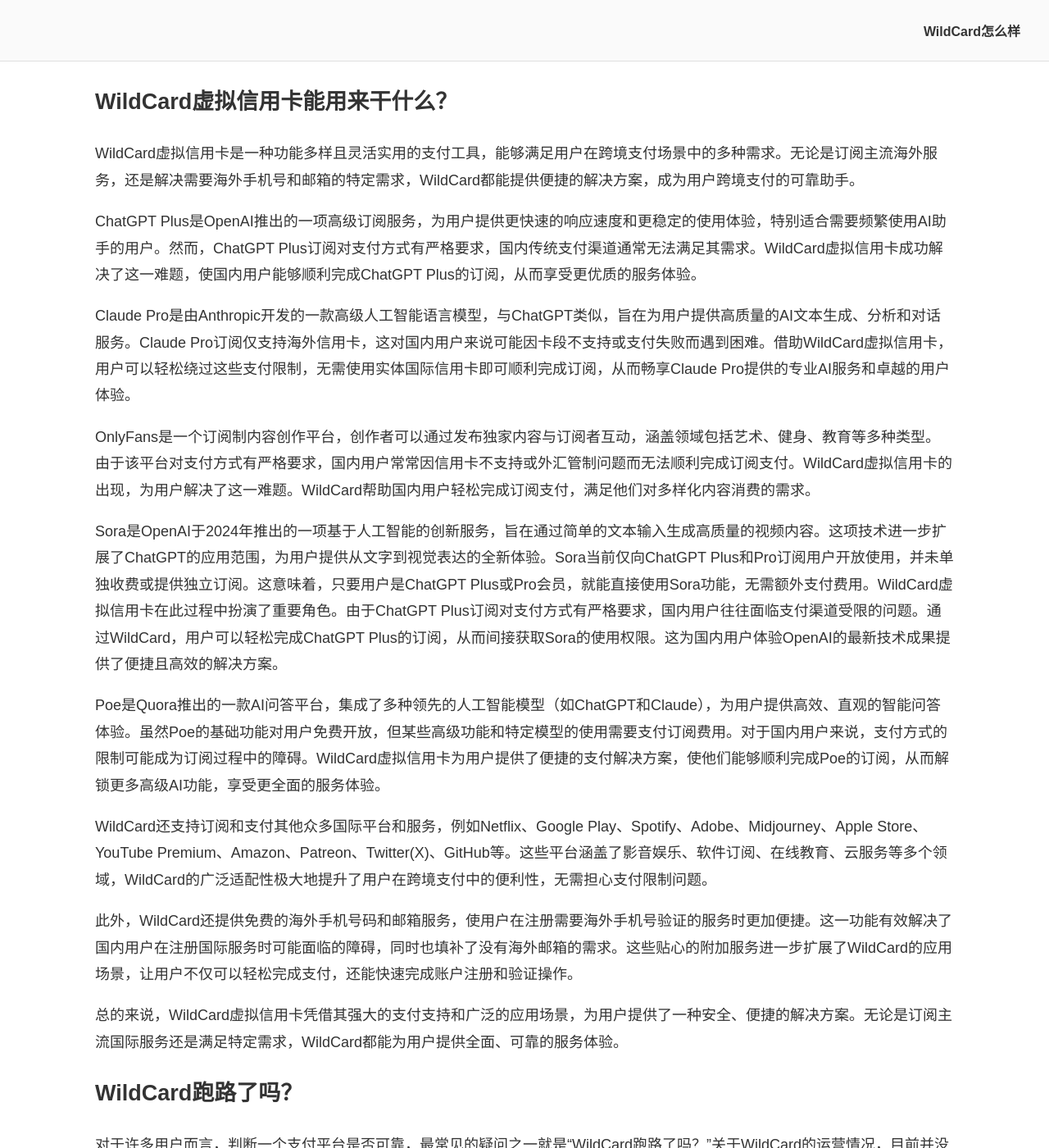
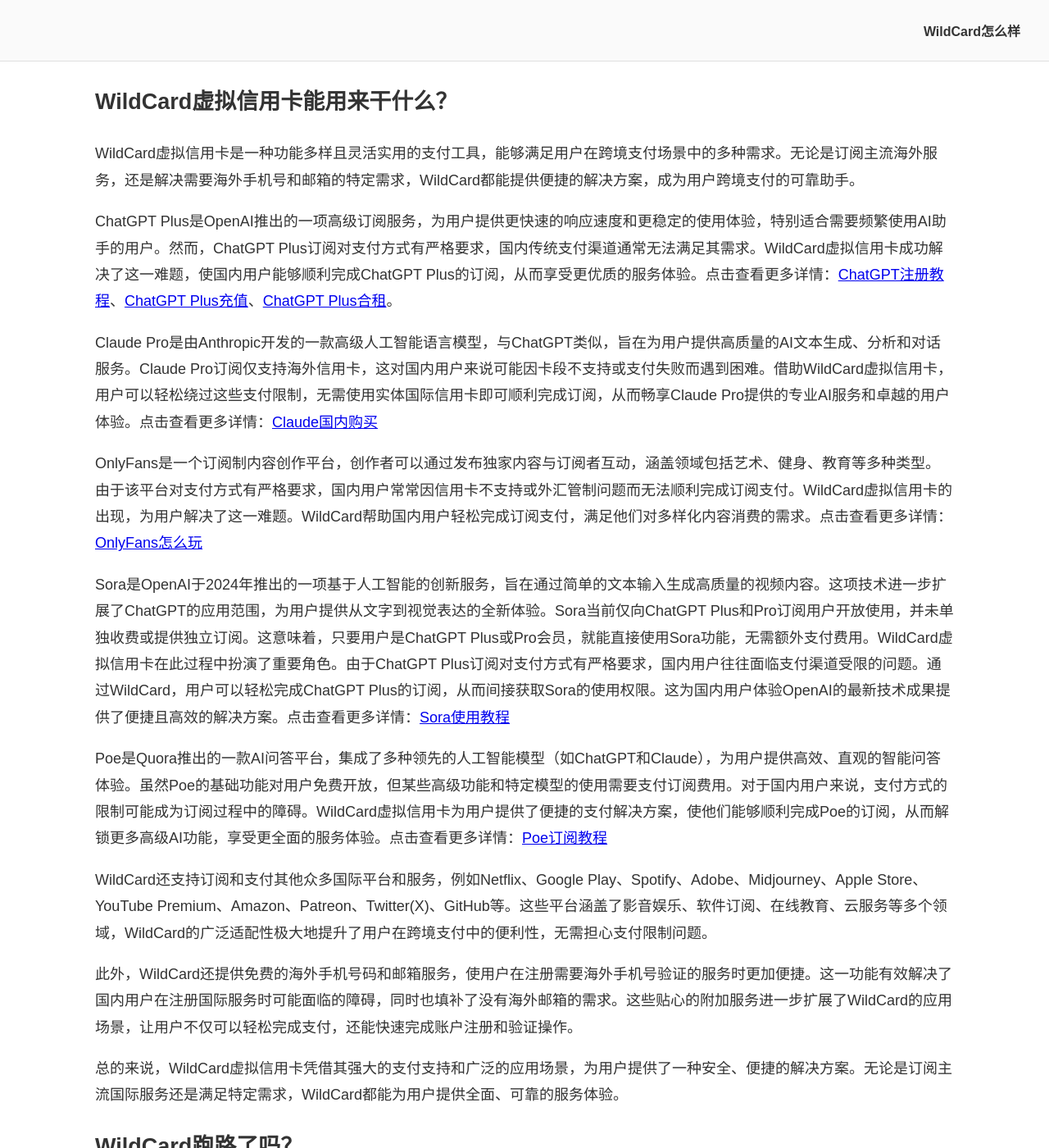
Before and after one commit to anyofai/anyofai.github.io, a Jekyll site: the page built from index.md, in a window 1280 px wide and 1400 px high, scrolled down 3832 px. Shown: the whole window at 82% size. Built offline with Jekyll 4.4.1, drawn with Linux system fonts in a browser that asks for light colours; some of the changed text lies outside the part shown.

Commit message:
Update index.md

```diff
--- a/index.md
+++ b/index.md
@@ -82,15 +82,15 @@
 
 WildCard虚拟信用卡是一种功能多样且灵活实用的支付工具，能够满足用户在跨境支付场景中的多种需求。无论是订阅主流海外服务，还是解决需要海外手机号和邮箱的特定需求，WildCard都能提供便捷的解决方案，成为用户跨境支付的可靠助手。
 
-ChatGPT Plus是OpenAI推出的一项高级订阅服务，为用户提供更快速的响应速度和更稳定的使用体验，特别适合需要频繁使用AI助手的用户。然而，ChatGPT Plus订阅对支付方式有严格要求，国内传统支付渠道通常无法满足其需求。WildCard虚拟信用卡成功解决了这一难题，使国内用户能够顺利完成ChatGPT Plus的订阅，从而享受更优质的服务体验。
+ChatGPT Plus是OpenAI推出的一项高级订阅服务，为用户提供更快速的响应速度和更稳定的使用体验，特别适合需要频繁使用AI助手的用户。然而，ChatGPT Plus订阅对支付方式有严格要求，国内传统支付渠道通常无法满足其需求。WildCard虚拟信用卡成功解决了这一难题，使国内用户能够顺利完成ChatGPT Plus的订阅，从而享受更优质的服务体验。点击查看更多详情：<a href="https://github.com/anyofai/chatgpt">ChatGPT注册教程</a>、<a href="https://github.com/anyofai/anyofai.github.io">ChatGPT Plus充值</a>、<a href="https://github.com/anyofai/chatgpt-plus-hezu">ChatGPT Plus合租</a>。
 
-Claude Pro是由Anthropic开发的一款高级人工智能语言模型，与ChatGPT类似，旨在为用户提供高质量的AI文本生成、分析和对话服务。Claude Pro订阅仅支持海外信用卡，这对国内用户来说可能因卡段不支持或支付失败而遇到困难。借助WildCard虚拟信用卡，用户可以轻松绕过这些支付限制，无需使用实体国际信用卡即可顺利完成订阅，从而畅享Claude Pro提供的专业AI服务和卓越的用户体验。
+Claude Pro是由Anthropic开发的一款高级人工智能语言模型，与ChatGPT类似，旨在为用户提供高质量的AI文本生成、分析和对话服务。Claude Pro订阅仅支持海外信用卡，这对国内用户来说可能因卡段不支持或支付失败而遇到困难。借助WildCard虚拟信用卡，用户可以轻松绕过这些支付限制，无需使用实体国际信用卡即可顺利完成订阅，从而畅享Claude Pro提供的专业AI服务和卓越的用户体验。点击查看更多详情：<a href="https://github.com/anyofai/claude-pro">Claude国内购买</a>
 
-OnlyFans是一个订阅制内容创作平台，创作者可以通过发布独家内容与订阅者互动，涵盖领域包括艺术、健身、教育等多种类型。由于该平台对支付方式有严格要求，国内用户常常因信用卡不支持或外汇管制问题而无法顺利完成订阅支付。WildCard虚拟信用卡的出现，为用户解决了这一难题。WildCard帮助国内用户轻松完成订阅支付，满足他们对多样化内容消费的需求。
+OnlyFans是一个订阅制内容创作平台，创作者可以通过发布独家内容与订阅者互动，涵盖领域包括艺术、健身、教育等多种类型。由于该平台对支付方式有严格要求，国内用户常常因信用卡不支持或外汇管制问题而无法顺利完成订阅支付。WildCard虚拟信用卡的出现，为用户解决了这一难题。WildCard帮助国内用户轻松完成订阅支付，满足他们对多样化内容消费的需求。点击查看更多详情：<a href="https://github.com/anyofai/onlyfans">OnlyFans怎么玩</a>
 
-Sora是OpenAI于2024年推出的一项基于人工智能的创新服务，旨在通过简单的文本输入生成高质量的视频内容。这项技术进一步扩展了ChatGPT的应用范围，为用户提供从文字到视觉表达的全新体验。Sora当前仅向ChatGPT Plus和Pro订阅用户开放使用，并未单独收费或提供独立订阅。这意味着，只要用户是ChatGPT Plus或Pro会员，就能直接使用Sora功能，无需额外支付费用。WildCard虚拟信用卡在此过程中扮演了重要角色。由于ChatGPT Plus订阅对支付方式有严格要求，国内用户往往面临支付渠道受限的问题。通过WildCard，用户可以轻松完成ChatGPT Plus的订阅，从而间接获取Sora的使用权限。这为国内用户体验OpenAI的最新技术成果提供了便捷且高效的解决方案。
+Sora是OpenAI于2024年推出的一项基于人工智能的创新服务，旨在通过简单的文本输入生成高质量的视频内容。这项技术进一步扩展了ChatGPT的应用范围，为用户提供从文字到视觉表达的全新体验。Sora当前仅向ChatGPT Plus和Pro订阅用户开放使用，并未单独收费或提供独立订阅。这意味着，只要用户是ChatGPT Plus或Pro会员，就能直接使用Sora功能，无需额外支付费用。WildCard虚拟信用卡在此过程中扮演了重要角色。由于ChatGPT Plus订阅对支付方式有严格要求，国内用户往往面临支付渠道受限的问题。通过WildCard，用户可以轻松完成ChatGPT Plus的订阅，从而间接获取Sora的使用权限。这为国内用户体验OpenAI的最新技术成果提供了便捷且高效的解决方案。点击查看更多详情：<a href="https://github.com/anyofai/sora">Sora使用教程</a>
 
-Poe是Quora推出的一款AI问答平台，集成了多种领先的人工智能模型（如ChatGPT和Claude），为用户提供高效、直观的智能问答体验。虽然Poe的基础功能对用户免费开放，但某些高级功能和特定模型的使用需要支付订阅费用。对于国内用户来说，支付方式的限制可能成为订阅过程中的障碍。WildCard虚拟信用卡为用户提供了便捷的支付解决方案，使他们能够顺利完成Poe的订阅，从而解锁更多高级AI功能，享受更全面的服务体验。
+Poe是Quora推出的一款AI问答平台，集成了多种领先的人工智能模型（如ChatGPT和Claude），为用户提供高效、直观的智能问答体验。虽然Poe的基础功能对用户免费开放，但某些高级功能和特定模型的使用需要支付订阅费用。对于国内用户来说，支付方式的限制可能成为订阅过程中的障碍。WildCard虚拟信用卡为用户提供了便捷的支付解决方案，使他们能够顺利完成Poe的订阅，从而解锁更多高级AI功能，享受更全面的服务体验。点击查看更多详情：<a href="https://github.com/anyofai/poe">Poe订阅教程</a>
 
 WildCard还支持订阅和支付其他众多国际平台和服务，例如Netflix、Google Play、Spotify、Adobe、Midjourney、Apple Store、YouTube Premium、Amazon、Patreon、Twitter(X)、GitHub等。这些平台涵盖了影音娱乐、软件订阅、在线教育、云服务等多个领域，WildCard的广泛适配性极大地提升了用户在跨境支付中的便利性，无需担心支付限制问题。
 
@@ -150,11 +150,11 @@
 
 ## 查看更多其他相关文章：
 
-* <a href="https://github.com/anyofai/anyofai.github.io">ChatGPT Plus开通</a>：本文将会手把手地教大家如何在中国大陆使用支付宝订阅ChatGPT Plus会员，而且本教程亲测真实有效，我们已经稳定使用ChatGPT Plus一年多，没有遇到任何问题。此外，ChatGPT Plus开通的整个流程也仅需十分钟！
+* <a href="https://github.com/anyofai/anyofai.github.io">GPT Plus充值</a>：本文将会手把手地教大家如何在中国大陆使用支付宝订阅ChatGPT Plus会员，而且本教程亲测真实有效，我们已经稳定使用ChatGPT Plus一年多，没有遇到任何问题。此外，ChatGPT Plus开通的整个流程也仅需十分钟！
 
 * <a href="https://github.com/anyofai/claude-pro">Claude Pro订阅</a>：本文将重点介绍如何在国内注册Claude帐号，以及如何使用支付宝充值订阅Claude Pro会员。同时，还会解答大家比较关注的Claude Pro帐号共享、Claude Pro帐号合租和Claude Pro代充值等问题。本教程亲测真实有效，而且升级订阅Claude Pro的整个流程也仅需十多分钟！
 
-* <a href="https://github.com/anyofai/chatgpt-plus-hezu">ChatGPT Plus合租</a>：如果你无法解决科学上网的问题，或觉得每月20美元的会员费用过高，可以考虑ChatGPT Plus共享合租帐号。这种方式不仅能够降低使用成本，还免去了科学上网的复杂操作。
+* <a href="https://github.com/anyofai/chatgpt-plus-hezu">ChatGPT Plus拼车</a>：如果你无法解决科学上网的问题，或觉得每月20美元的会员费用过高，可以考虑ChatGPT Plus共享合租帐号。这种方式不仅能够降低使用成本，还免去了科学上网的复杂操作。
 
 * <a href="https://github.com/anyofai/claude-pro-hezu">Claude Pro合租</a>：最可靠的Claude Pro拼车购买渠道推荐！银河录像局不仅安全可靠，还提供24小时在线客服，价格非常亲民，Claude Pro共享帐号价格低至8元，大大降低了使用Claude Pro的门槛，让更多用户能够轻松体验这一强大的AI工具。
 
```
